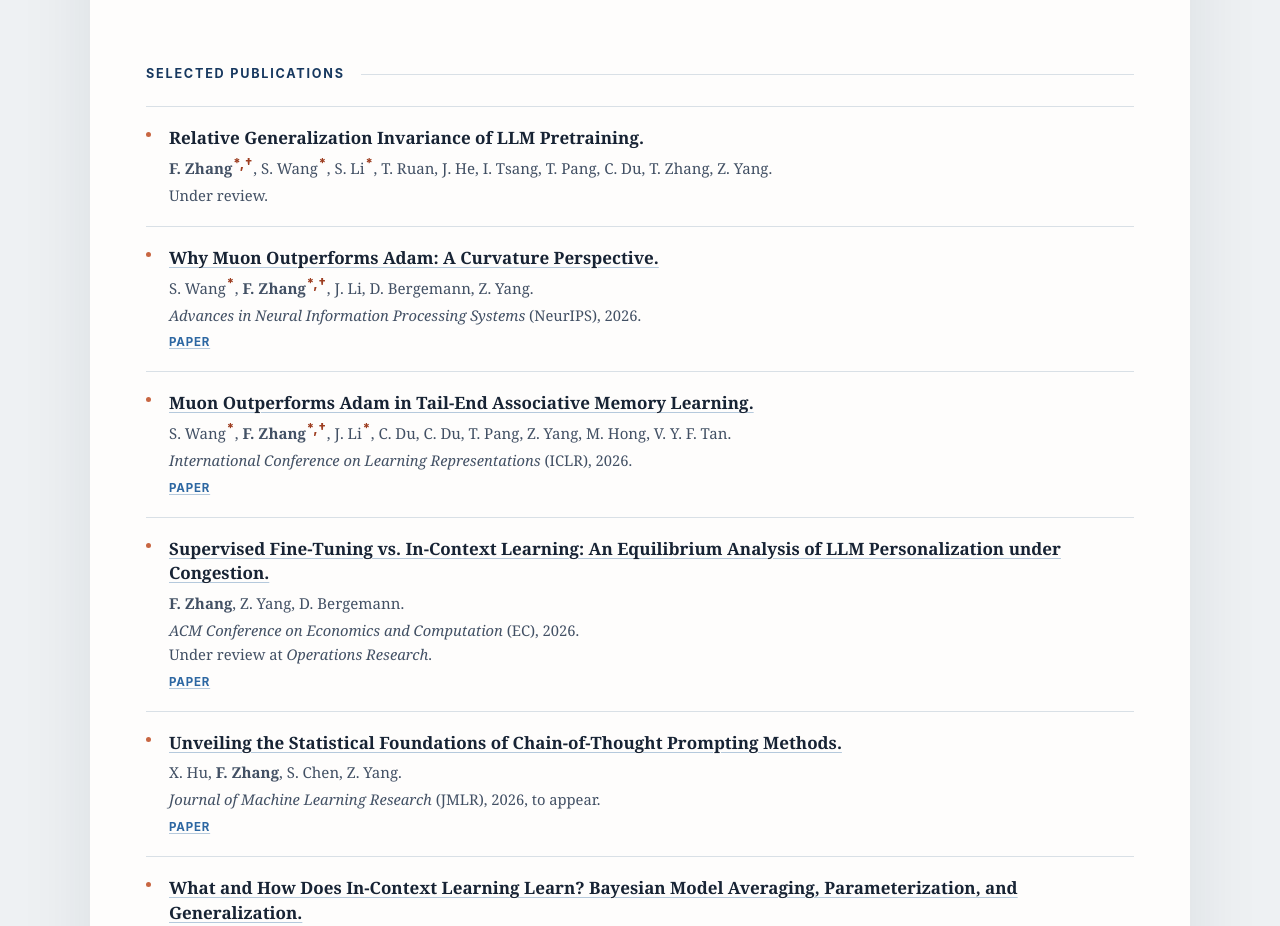
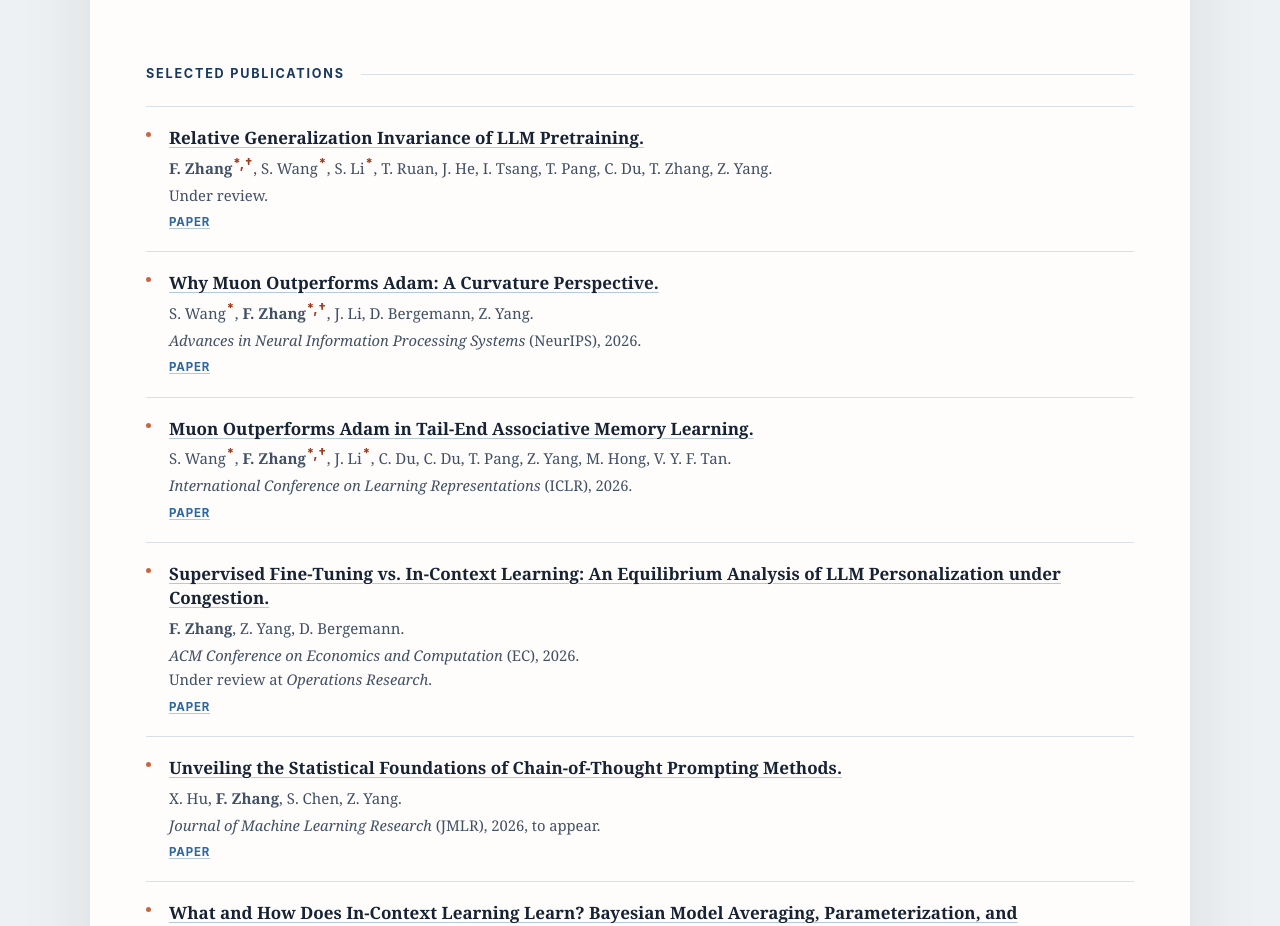
Before and after one commit to FengzhuoZhang/FengzhuoZhang.github.io, a website: page index.html in a window 1280 px wide. Shown: the part 986-1912 px from the top of the page. Drawn offline with Linux system fonts and the light colour scheme.

Commit message:
Add arXiv link for generalization paper

```diff
--- a/index.html
+++ b/index.html
@@ -115,10 +115,10 @@
         <h2>Selected Publications</h2>
         <ol class="publication-list selected-publications">
 <li class="publication-item">
-  <span class="paper-title">Relative Generalization Invariance of LLM Pretraining.</span>
+  <span class="paper-title"><a href="https://arxiv.org/abs/2609.33016" target="_blank" rel="noopener">Relative Generalization Invariance of LLM Pretraining.</a></span>
   <span class="paper-authors"><strong>F. Zhang<sup>*,†</sup></strong>, S. Wang<sup>*</sup>, S. Li<sup>*</sup>, T. Ruan, J. He, I. Tsang, T. Pang, C. Du, T. Zhang, Z. Yang.</span>
   <span class="paper-venue">Under review.</span>
-
+  <span class="paper-links"><a href="https://arxiv.org/abs/2609.33016" target="_blank" rel="noopener">paper</a></span>
 </li>
 <li class="publication-item">
   <span class="paper-title"><a href="https://arxiv.org/abs/2606.04662" target="_blank" rel="noopener">Why Muon Outperforms Adam: A Curvature Perspective.</a></span>
```
Also changed, not shown: publications.html (+1 -1 lines), research.html (+1 -1 lines).
